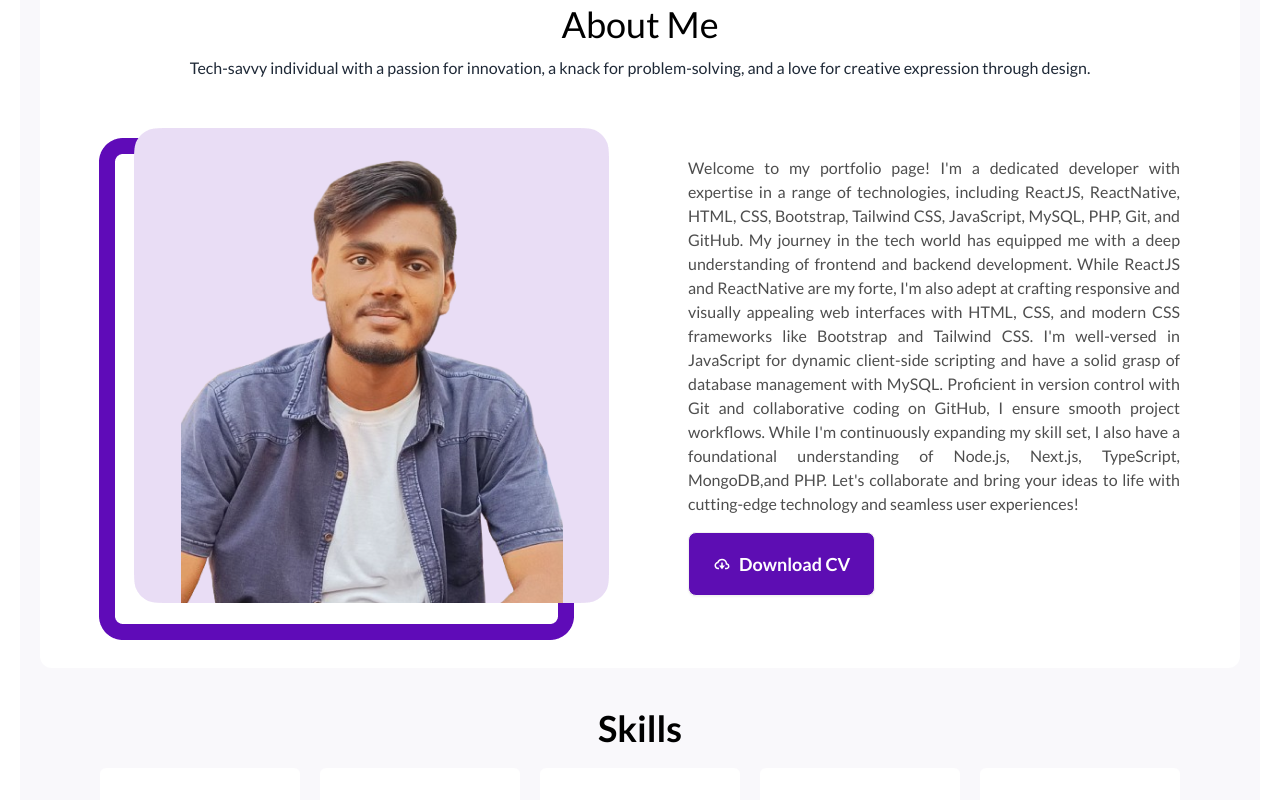
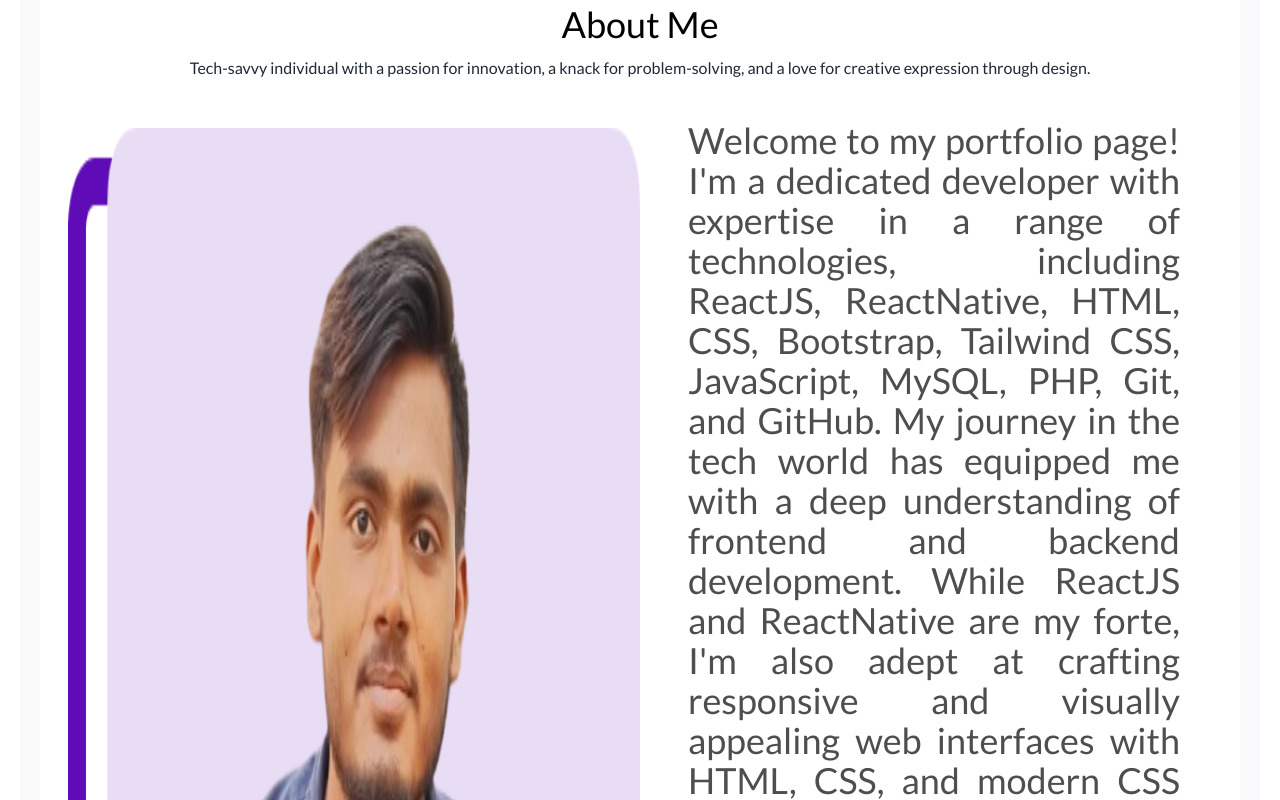
Before and after one commit to nileshdubey82/my-portfolio, a React (Vite) app: page / in a window 1280 px wide. Shown: the part 1340-2140 px from the top of the page. Built offline with nearby package versions, Linux system fonts and the light colour scheme.

Commit message:
dark services and about

```diff
--- a/src/Pages/AboutUs.jsx
+++ b/src/Pages/AboutUs.jsx
@@ -124,7 +124,7 @@ function AboutUs() {
             </div>
             <div className="flex-1 items-center flex align-middle justify-center ">
               <div className="lg:px-10 mt-10 lg:mt-0 ">
-                <p className="text-justify text-[#4e4e4e] dark:text-[#fff]">
+                <p className="lg:text-justify  text-[#4e4e4e] dark:text-[#fff] text-[14px] lg:text-4xl">
                   Welcome to my portfolio page! I&apos;m a dedicated developer with
                   expertise in a range of technologies, including ReactJS,
                   ReactNative, HTML, CSS, Bootstrap, Tailwind CSS, JavaScript,
@@ -168,7 +168,7 @@ function AboutUs() {
               <div
                 key={i.id || index}
                 className="bg-white lg:p-8 p-5 rounded-md gap-2 flex flex-col justify-center w-[135px] lg:w-[200px] *:
-      bg-gradient-to-r  dark:from-[#263238]  dark:via-[#3b4e57]  dark:to-[#263238] hover:scale-[1.1] transition-all delay-100
+      bg-gradient-to-r  dark:from-[#263238]  dark:via-[#304047]  dark:to-[#263238] hover:scale-[1.1] transition-all delay-100
 
       "
               >
```
